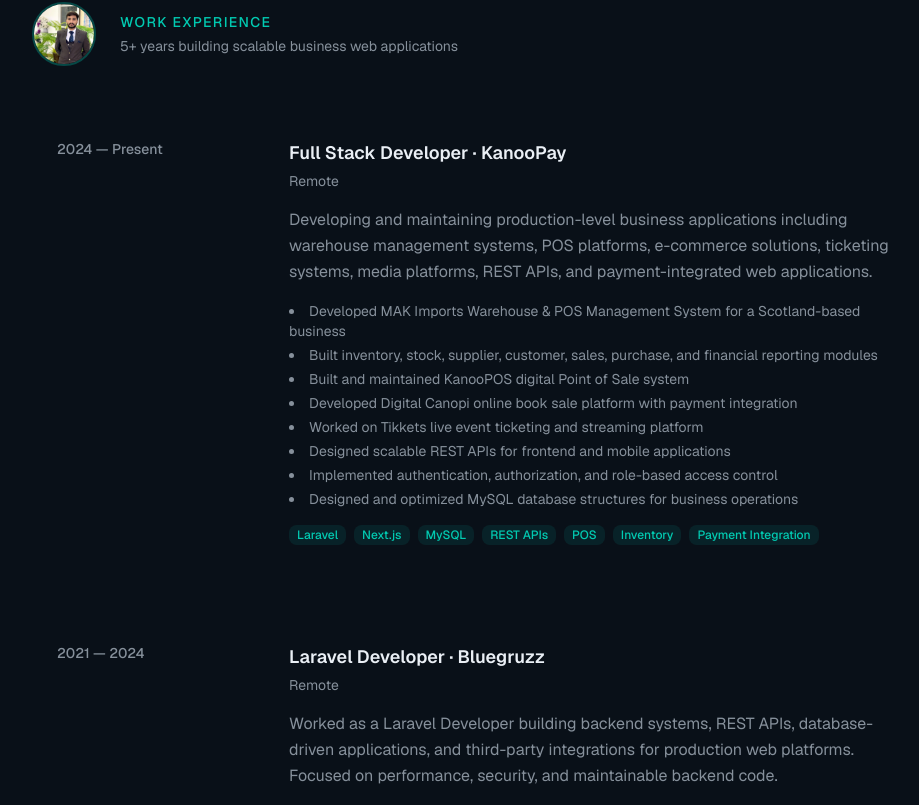
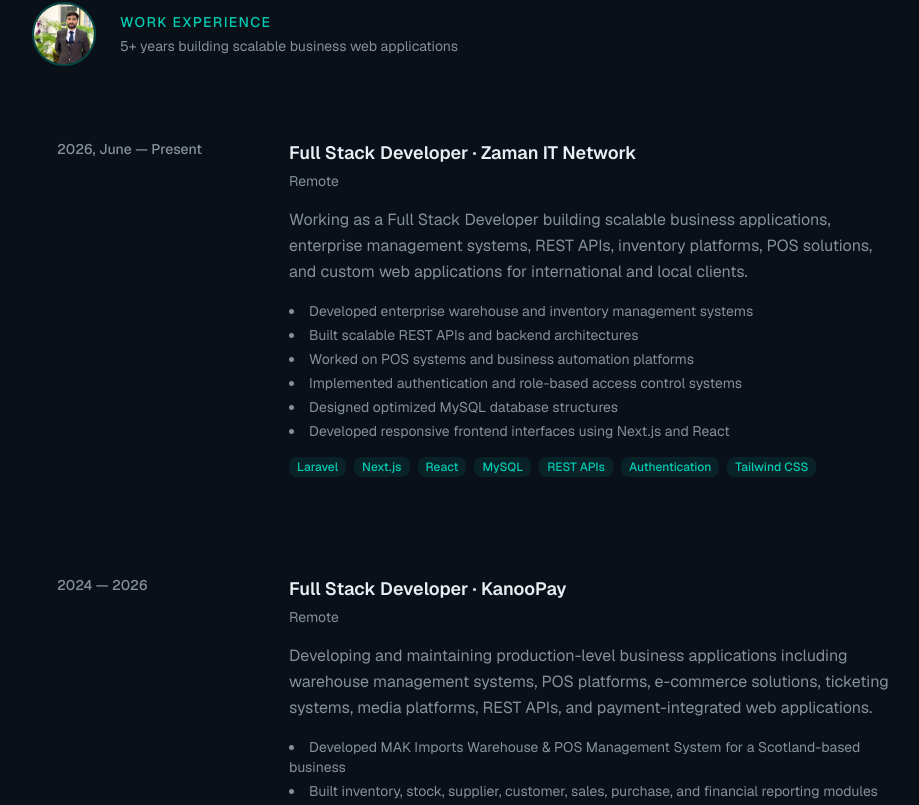
Before and after one commit to danishawangithub/Portfolio, a Next.js app: page / in a window 1280 px wide. Shown: the part 1635-2440 px from the top of the page, without its empty margins (160-1079 px from the left). Built offline with nearby package versions, Linux system fonts and the light colour scheme.

Commit message:
Update experience.tsx

```diff
--- a/components/experience.tsx
+++ b/components/experience.tsx
@@ -4,8 +4,40 @@ import { Badge } from "@/components/ui/badge"
 import { ArrowUpRight } from "lucide-react"
 
 const experiences = [
+
+
   {
-    period: "2024 — Present",
+    period: "2026, June — Present",
+    title: "Full Stack Developer",
+    company: "Zaman IT Network",
+    location: "Remote",
+    description:
+      "Working as a Full Stack Developer building scalable business applications, enterprise management systems, REST APIs, inventory platforms, POS solutions, and custom web applications for international and local clients.",
+
+    achievements: [
+      "Developed enterprise warehouse and inventory management systems",
+      "Built scalable REST APIs and backend architectures",
+      "Worked on POS systems and business automation platforms",
+      "Implemented authentication and role-based access control systems",
+      "Designed optimized MySQL database structures",
+      "Developed responsive frontend interfaces using Next.js and React",
+    ],
+
+    skills: [
+      "Laravel",
+      "Next.js",
+      "React",
+      "MySQL",
+      "REST APIs",
+      "Authentication",
+      "Tailwind CSS",
+    ],
+
+    link: "#",
+  },
+
+  {
+    period: "2024 — 2026",
     title: "Full Stack Developer",
     company: "KanooPay",
     location: "Remote",
```
